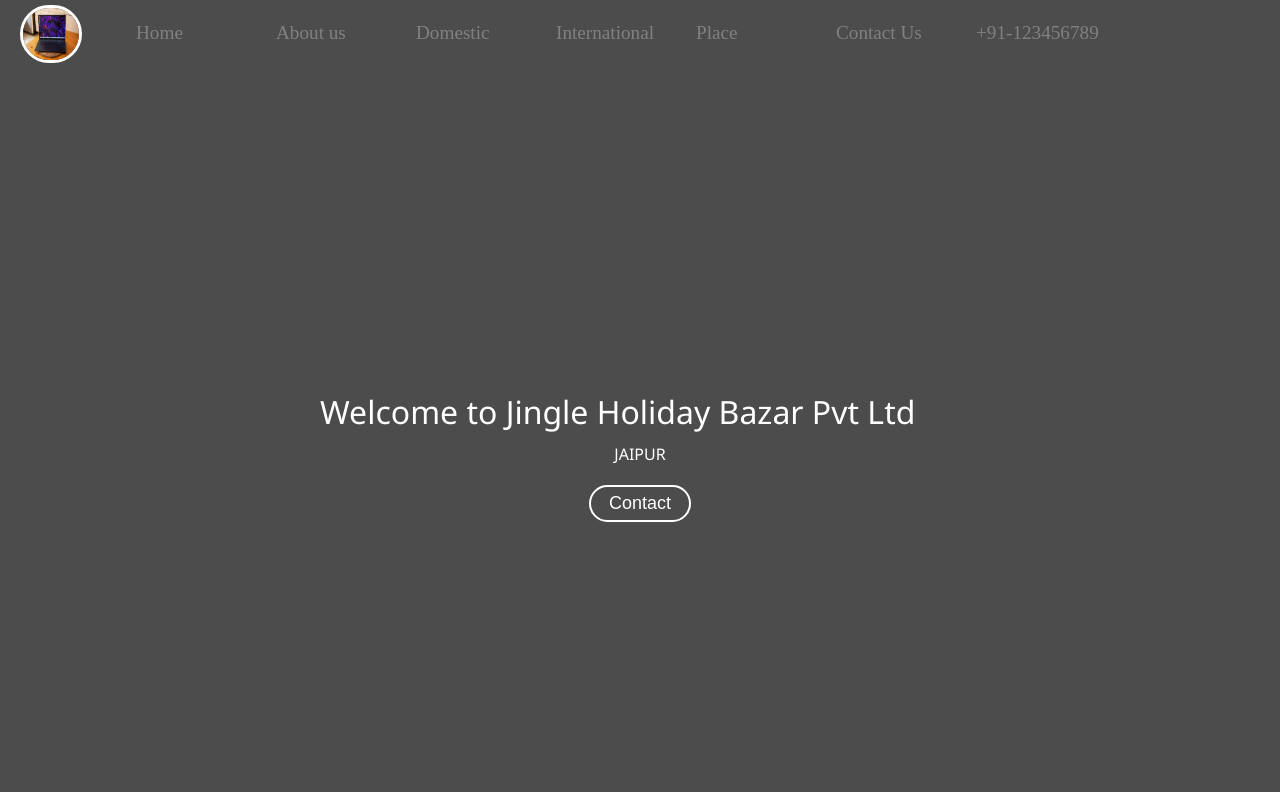
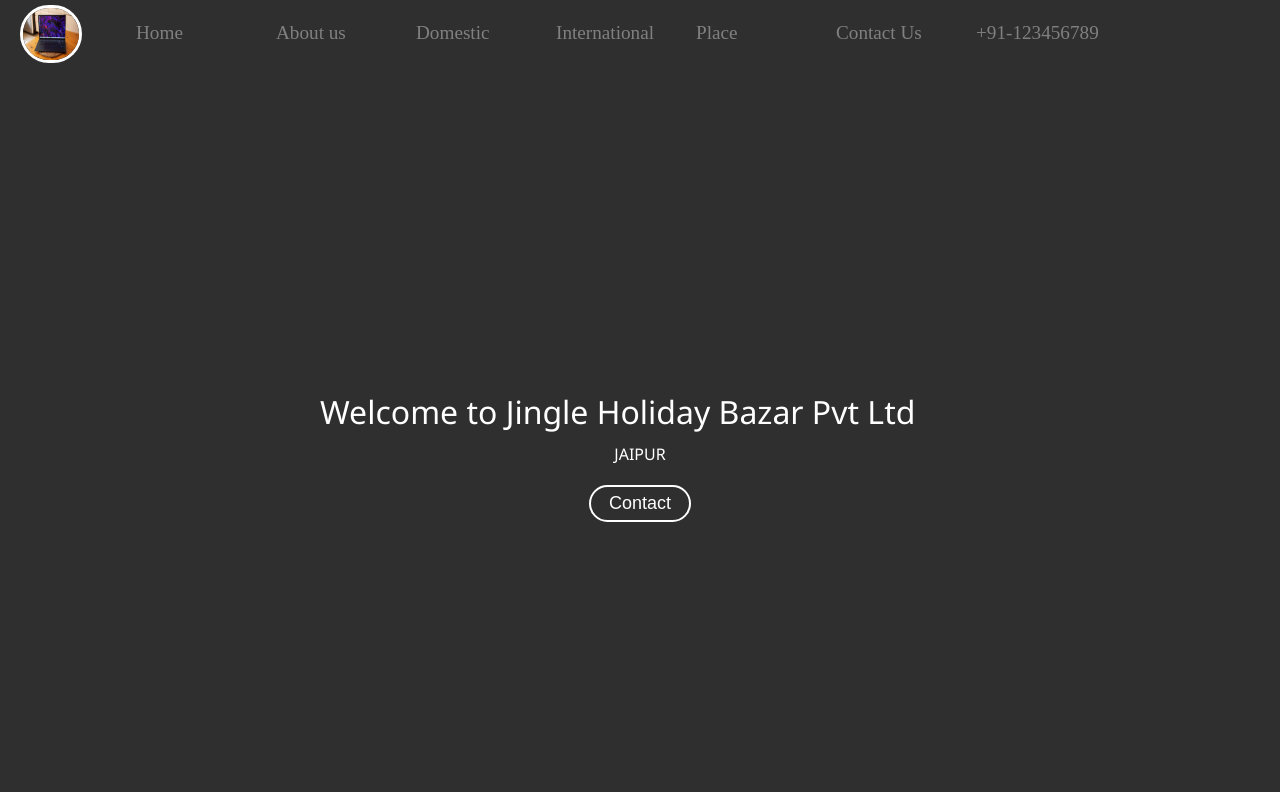
Before and after one commit to rizwan3749/mini-website, a plain HTML site: page index.html in a window 1280 px wide. Shown: the top 800 px of the page. Drawn offline with Linux system fonts and the light colour scheme; the site is published under a folder, as on GitHub Pages, so addresses that start at the root find nothing.

Commit message:
Update index.css

```diff
--- a/index.css
+++ b/index.css
@@ -24,7 +24,7 @@ html {
 }
 
 .background {
-    background: rgba(0, 0, 0, 0.7)url('/Screenshot\ \(74\).png');
+    background: rgba(0, 0, 0, 0.7)url('Screenshot\ \(74\).png');
     background-size: cover;
     background-blend-mode: darken;
 }
```
